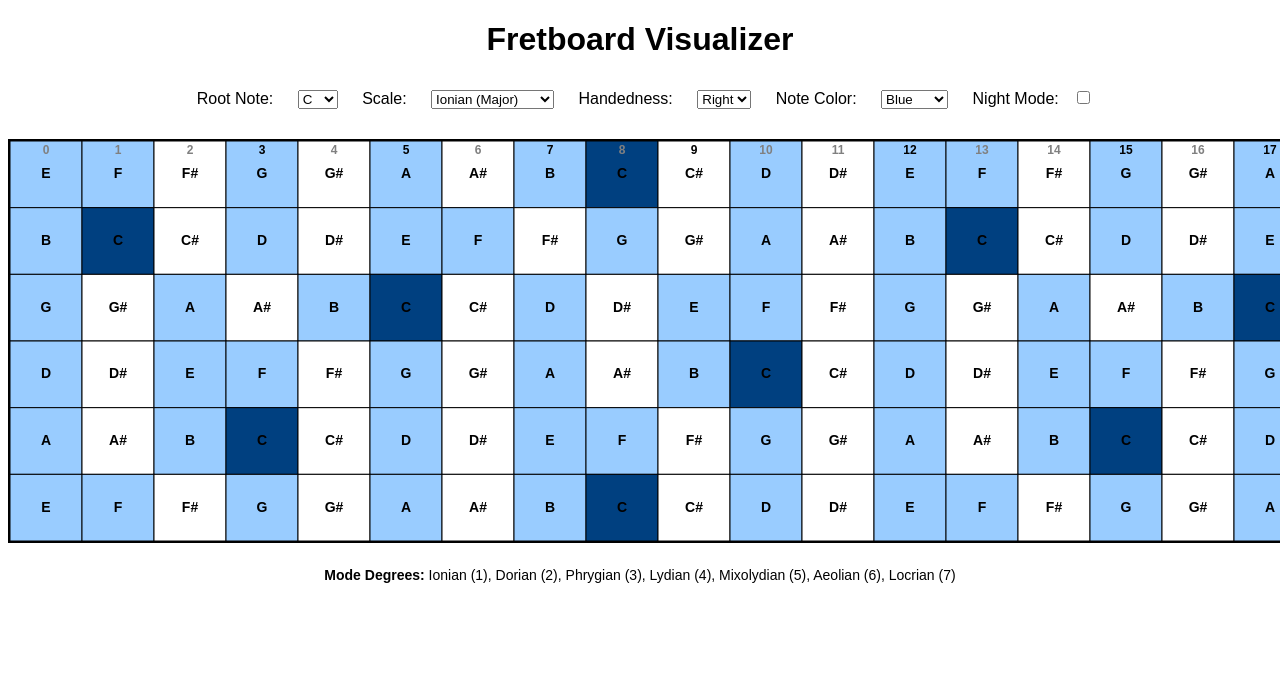
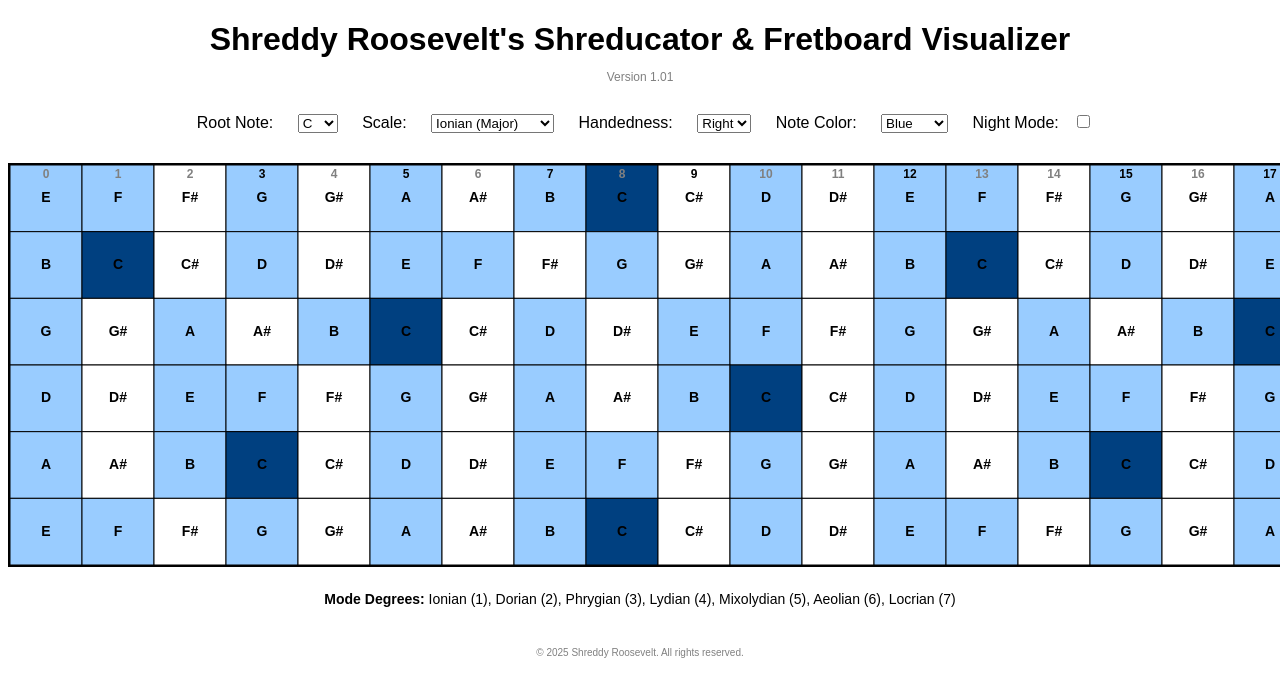
Before and after one commit to Sparky0069/sparky0069.github.io, a plain HTML site: page index.html in a window 1280 px wide. Shown: the top 696 px of the page. Drawn offline with Linux system fonts and the light colour scheme.

Commit message:
Update index.html

```diff
--- a/index.html
+++ b/index.html
@@ -3,17 +3,20 @@
 <head>
   <meta charset="UTF-8">
   <meta name="viewport" content="width=device-width, initial-scale=1.0">
-  <title>Fretboard Visualizer</title>
+  <title>Shreddy Roosevelt's Shreducator & Fretboard Visualizer</title>
   <style>
     body { font-family: Arial, sans-serif; text-align: center; background-color: white; color: black; }
     canvas { border: 2px solid black; margin-top: 20px; }
     label, select { margin: 10px; }
     .legend { margin-top: 20px; font-size: 14px; }
     .night-mode body { background-color: black; color: white; }
+    .version-info { font-size: 12px; margin-top: -10px; margin-bottom: 20px; color: gray; }
+    .footer { font-size: 10px; margin-top: 40px; color: gray; }
   </style>
 </head>
 <body>
-  <h1>Fretboard Visualizer</h1>
+  <h1>Shreddy Roosevelt's Shreducator & Fretboard Visualizer</h1>
+  <div class="version-info">Version 1.01</div>
 
   <label for="rootNote">Root Note:</label>
   <select id="rootNote"></select>
@@ -57,6 +60,8 @@
   <div class="legend">
     <p><strong>Mode Degrees:</strong> Ionian (1), Dorian (2), Phrygian (3), Lydian (4), Mixolydian (5), Aeolian (6), Locrian (7)</p>
   </div>
+
+  <div class="footer">© 2025 Shreddy Roosevelt. All rights reserved.</div>
 
   <script>
     const noteNames = ['C', 'C#', 'D', 'D#', 'E', 'F', 'F#', 'G', 'G#', 'A', 'A#', 'B'];
@@ -134,7 +139,7 @@
           const x = width * (handedness === 'left' ? frets - fret : fret);
           const note = getNoteAt(stringNote, fret);
           const noteIndex = (noteNames.indexOf(note) - rootIndex + 12) % 12;
-          let fill = nightMode ? '#bbb' : 'white';
+          let fill = nightMode ? '#ccc' : 'white';
           let text = nightMode ? 'white' : 'black';
 
           if (note === root) fill = rootColor;
```
